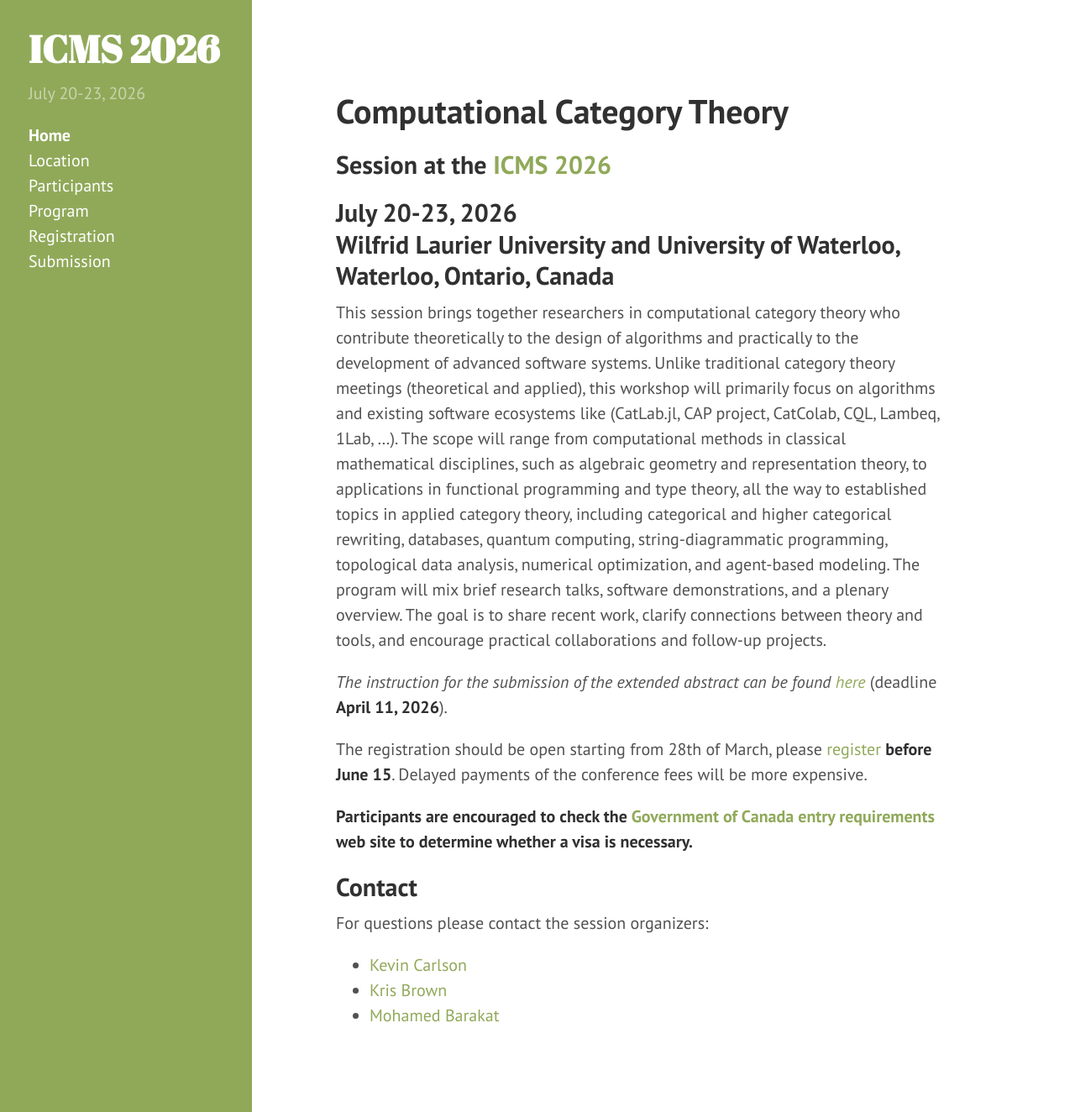
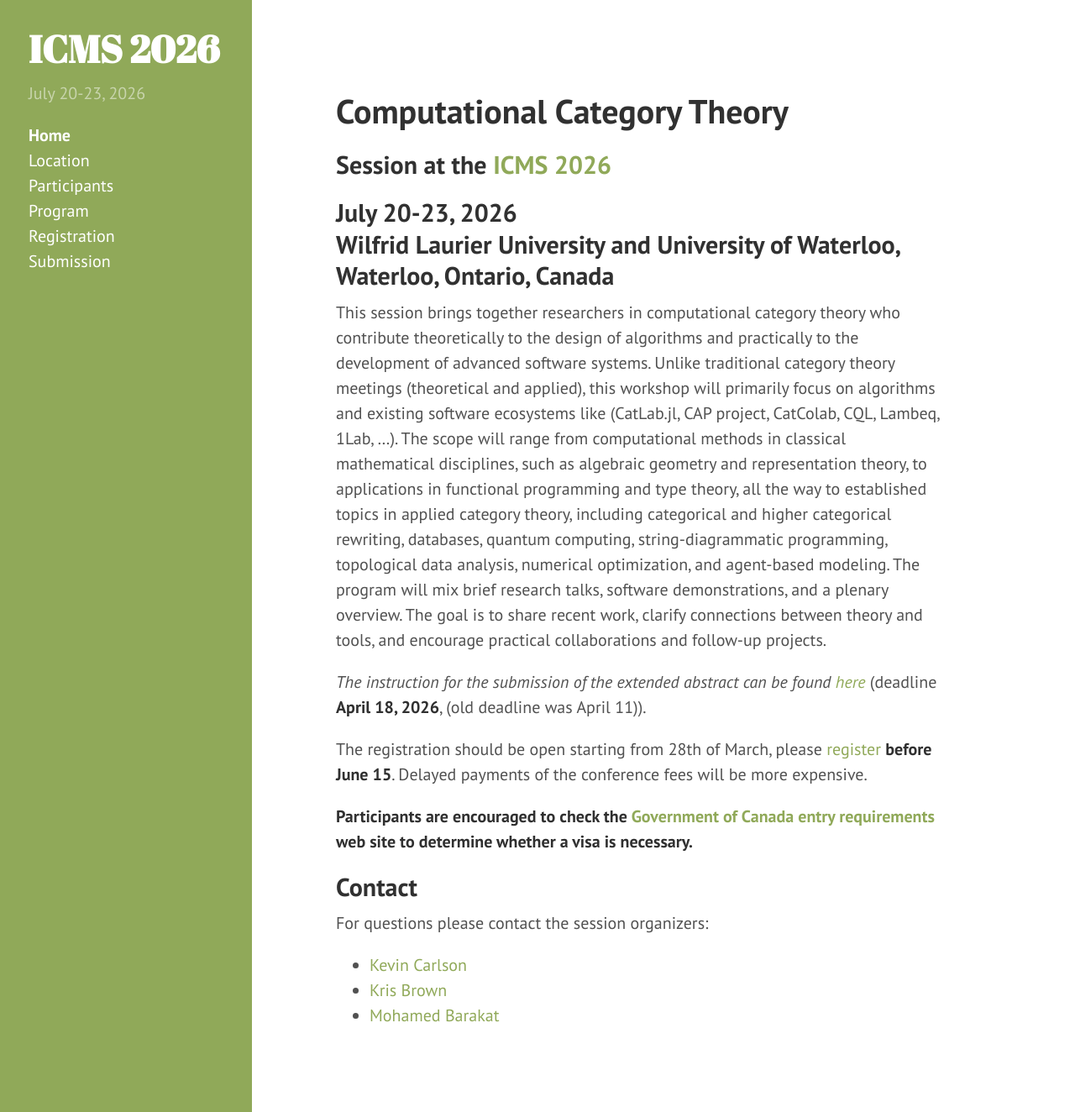
Before and after one commit to homalg-project/cct-icms-2026, a Jekyll site: the page built from index.md, in a window 1280 px wide and 1324 px high. Shown: the whole window at 84% size. Built offline with Jekyll 4.4.1, drawn with Linux system fonts in a browser that asks for light colours.

Commit message:
new deadline for extended abstract/paper
From: mourrain <bernard.mourrain@inria.fr>
Subject: ICMS 26 sessions
Date: 9. April 2026 at 18:10:45 GMT+2
Cc: ..

Dear colleagues,
Please inform the contributors of extended abstract/paper from your sessions that
the DL has been extended to April 18, 2026

Thanks for encouraging the participants of your sessions to submit.

```diff
--- a/index.md
+++ b/index.md
@@ -27,7 +27,8 @@ demonstrations, and a plenary overview. The goal is to share recent
 work, clarify connections between theory and tools, and encourage
 practical collaborations and follow-up projects.
 
-*The instruction for the submission of the extended abstract can be found [here]({{ site.baseurl }}/submission/)* (deadline **April 11, 2026**).
+*The instruction for the submission of the extended abstract can be found [here]({{ site.baseurl }}/submission/)* (deadline **April 18, 2026**, (old deadline was
+April 11)).
 
 The registration should be open starting from 28th of March, please [register]({{ site.baseurl }}/registration/) **before June 15**. Delayed payments of the conference fees will be more expensive.
 
```
Also changed, not shown: submission.md (+2 -2 lines).
